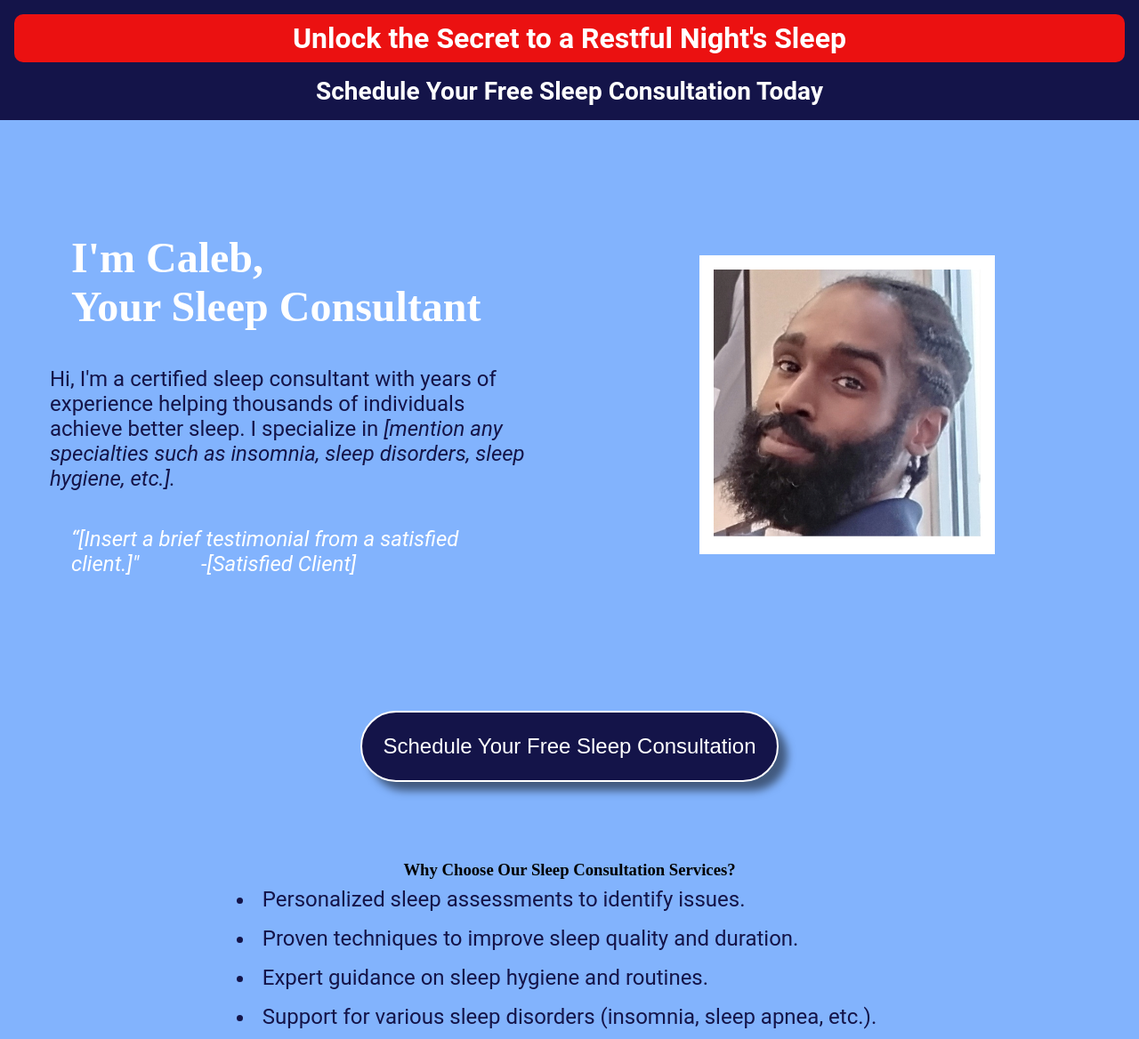
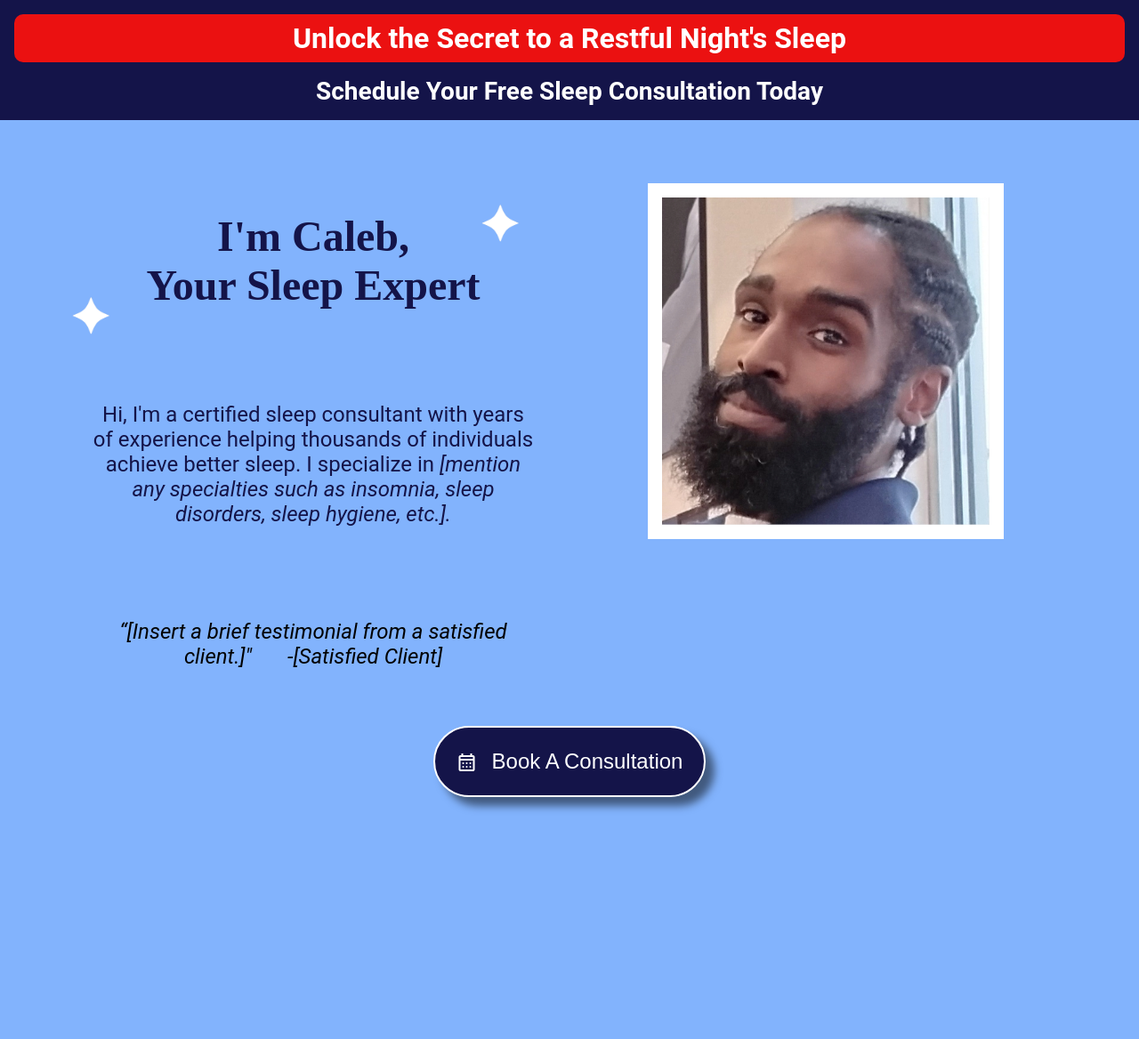
Before and after one commit to GStreet71/sleep-expert-consultation, a plain HTML site: page index.html in a window 1280 px wide. Shown: the top 1168 px of the page at 89% size. Drawn offline with nearby package versions, Linux system fonts and the light colour scheme.

Commit message:
feat: Refactor and enhance layout and styling
- Updated `index.html` to combine expert and cta sections into a single
  hero section.
- Enhanced styling in `styles.css` to ensure consistent layout and design.
- Updated static asset for improved visual presentation.

```diff
--- a/index.html
+++ b/index.html
@@ -6,6 +6,7 @@
     <meta name="viewport" content="width=device-width, initial-scale=1.0">
     <title>Sleep Better with Expert Consultation</title>
     <link rel="stylesheet" href="styles.css">
+    <link rel="stylesheet" href="https://fonts.googleapis.com/css2?family=Material+Symbols+Outlined:opsz,wght,FILL,GRAD@24,400,0,0&icon_names=calendar_month" />
 </head>
 <body>
     <header>
@@ -16,12 +17,18 @@
         <h2 id="subheader"><a href="schedule-link">Schedule Your Free Sleep Consultation Today</a></h2>
     </header>
 
-    <section id="expert">
+    <section id="hero">
+        <div id="expert">
             <div class="expert-details">
                 <div class="expert-details-div">
-                <h1>I'm Caleb,<br> Your Sleep Consultant</h1>
+                    <div class="expert-title">
+                        <h1><img src="assets/starburst.png" alt="Starburst Icon" class="starburst" id="starburst2">I'm Caleb,<br>Your Sleep Expert<img src="assets/starburst.png" alt="Starburst Icon" class="starburst" id="starburst"></h1>
+                        </h1>
+                    </div>
+                    <div class="expert-bio">
                         <p>Hi, I'm a certified sleep consultant with years of experience helping thousands of individuals achieve better sleep. I specialize in <i>[mention any specialties such as insomnia, sleep disorders, sleep hygiene, etc.].</i></p>
-                <p class="testimonials">“[Insert a brief testimonial from a satisfied client.]"<span>-[Satisfied Client]</span></p>
+                    </div>
+                    <p class="testimonial">“[Insert a brief testimonial from a satisfied client.]"<span>-[Satisfied Client]</span></p>
                 </div>
             </div>
             <div class="expert-photo">
@@ -29,14 +36,15 @@
                     <img src="assets/expert_head01.jpg" alt="Caleb Harris, Sleep Consultant" id="expert-image">
                 </div>
             </div>
-    </section>
-
-    <section id="cta">
-        <button><a href="schedule-link">Schedule Your Free Sleep Consultation</a></button>
+        </div>
+        <div id="cta">
+            <button id="cta-button"><a href="schedule-link"><span class="material-symbols-outlined" id="calendar-icon">
+                calendar_month</span>Book A Consultation</a></button>
+        </div>
     </section>
 
     <section id="benefits">
-        <h3>Why Choose Our Sleep Consultation Services?</h3>
+        <h2>Why Choose Our Sleep Consultation Services?</h2>
         <ul>
             <li>Personalized sleep assessments to identify issues.</li>
             <li>Proven techniques to improve sleep quality and duration.</li>
@@ -46,7 +54,7 @@
     </section>
 
     <section id="resources">
-        <h3>Helpful Resources</h3>
+        <h2>Helpful Resources</h2>
         <ul>
             <li><a href="blog-post-1">5 Tips for Better Sleep Hygiene</a></li>
             <li><a href="blog-post-2">Understanding Sleep Disorders</a></li>
@@ -55,12 +63,22 @@
     </section>
 
     <footer>
-        <p>Contact: [Contact Information] | Privacy Policy | Terms of Service</p>
-        <div class="social-media">
-            <a href="[Facebook Link]">Facebook</a>
-            <a href="[Instagram Link]">Instagram</a>
-            <a href="[Twitter Link]">Twitter</a>
-        </div>
+        <ul class="footer-links">
+            <li id="footer-contact">
+                <h2>Contact: [Contact Information]</h2>
+            </li>
+            <li id="footer-privacy">
+                <h2>Privacy Policy</h2>
+            </li>
+            <li id="footer-legal">
+                <h2>Terms of Service</h2>
+            </li>
+        </ul>
+        <ul class="social-media">
+            <li><a href="[Facebook Link]">Facebook</a></li>
+            <li><a href="[Instagram Link]">Instagram</a></li>
+            <li><a href="[Twitter Link]">Twitter</a></li>
+        </ul>
     </footer>
 </body>
 </html>
--- a/styles.css
+++ b/styles.css
@@ -23,7 +23,8 @@ body{
     background: var(--bg-body);
 }
 
-header {
+header, footer {
+    color: var(--textcolor-heading);
     display: flex;
     flex-direction: column;
     justify-content: center;
@@ -35,6 +36,36 @@ header {
     padding: 1rem;
 }
 
+.footer-links, .social-media {
+    display: flex;
+    list-style-type: none;
+    padding: 0;
+    margin: 0;
+    box-sizing: border-box;
+}
+
+.footer-links {
+    justify-content: space-around;
+    width: 100%;
+}
+
+.footer-links > li {
+    flex: 1;
+    text-align: center;
+}
+
+.social-media {
+    justify-content: space-between;
+    max-width: 900px;
+    margin: 0 auto;
+    width: 100%;
+}
+
+.social-media > li {
+    flex: 1;
+    text-align: center;
+}
+
 .title-container {
     background-color: var(--bg-header2);
     width: 100%;
@@ -42,17 +73,14 @@ header {
     padding: .5rem;
 }
 
-/* #subheader {
-    border-bottom: 3px solid white;
-} */
-
 h1{
     font-size: var(--textsize-heading-lg);
     padding: 2rem;
-    color: var(--textcolor-heading);
+    color: var(--textcolor-body);
 }
 
 header h1 {
+    color: var(--textcolor-heading);
     font-size: var(--textsize-heading);
     text-align: center;
     padding: 0;
@@ -60,15 +88,21 @@ header h1 {
 
 h2 {
     padding: 2rem;
+    font-family: var(--font-header);
     font-size: var(--textsize-subheading);
+    color: var(--textcolor-heading);
 }
 
 header h2 {
     padding: 1rem .5rem 0 .5rem;
-    font-size: var(--textsize-subheading);
 }
 
-p, li{
+footer h2 {
+    padding: .5rem;
+}
+
+
+section p, li{
     font-family: var(--font-body);
     font-weight: 400;
     color: var(--textcolor-body);
@@ -76,7 +110,7 @@ p, li{
     padding: .5rem;
 }
 
-section, footer {
+section {
     display: flex;
     flex-direction: column;
     justify-content: center;
@@ -84,23 +118,27 @@ section, footer {
     margin: auto;
     padding: 4rem;
     max-width: 900px;
-    height: auto;
+    height: 100vh;
+}
+
+#hero {
+    max-width: none;
 }
 
 #expert {
-    height: 80vh;
-    width: 100vw;
+    /* height: 80vh; */
+    /* width: 100vw; */
     display: flex;
     flex-direction: row;
-    justify-content: center;
-    align-items: space-between;
-    margin: auto;
-    padding: 1rem;
     max-width: none;
 }
 
 #cta {
     height: 15vh;
+    display: flex;
+    justify-content: center;
+    align-items: center;
+    width: 100%;
 }
 
 .expert-details, .expert-photo {
@@ -110,30 +148,72 @@ section, footer {
     display: flex;
     box-sizing: border-box;
     justify-content: center;
-    align-items: space-between;
+    text-align: center;
 }
 
-.testimonials {
+.expert-details-div {
+    display: flex;
+    flex-direction: column;
+    gap: 2rem; /*Add spacing between child elements */
+}
+
+.expert-details h1 {
+    display: inline-block;
+    position: relative;
+}
+
+.expert-title {
+    margin-bottom: 2rem; /* Add spacing below the title */
+}
+
+.expert-bio {
+    margin-bottom: 2rem; /* Add spacing below the bio */
+}
+
+.testimonial {
     padding: 2rem;
     font-style: italic;
-    color: var(--textcolor-heading);
+    color: black;
 }
 
-.testimonials span{
-    margin-left: 70px;
+.testimonial span{
+    margin-left: 40px;
 }
 
 #expert-image {
-    height: 300px;
+    width: auto;
+    height: 100%;
 }
 
 .expert-photo-div {
     background-color: white;
-    padding: 1rem;
-    max-width: min-content;
+    padding: 1rem; */
+    width: 400px; /* Set a fixed width */
+    height: 400px; /* Set a fixed height */
+    box-sizing: border-box; /* Include padding in the element's total width and height */
+    display: flex;
+    justify-content: center;
+    align-items: center;
 }
 
-button {
+.starburst {
+    height: 150px;
+    filter: invert(100%);
+    -webkit-filter: invert(100%);
+    position: absolute;
+}
+
+#starburst {
+    top: -30px;
+    right: -90px;
+}
+
+#starburst2 {
+    bottom: -50px;
+    left: -130px;
+}
+
+#cta-button {
     background-color: var(--bg-header);
     color: var(--textcolor-heading);
     font-size: var(--textsize-body);
@@ -142,14 +222,20 @@ button {
     border: 2px solid var(--textcolor-heading);
     cursor: pointer;
     box-shadow: 10px 10px 10px 0 rgba(0, 0, 0, 0.5);
+    display: flex;
 }
 
-header a, button a {
+header a, #cta-button a, footer a {
     text-decoration: none;
     color: var(--textcolor-heading);
 }
 
-header a:hover, button a:hover {
+header a:hover, #cta-button a:hover {
     text-decoration: underline;
     color: var(--bg-body);
 }
+
+#calendar-icon {
+    margin-right: 1rem;
+    vertical-align: text-bottom;
+}
```
Also changed, not shown: assets/starburst.png (added). Lines whose indentation alone changed are shown as unchanged.
